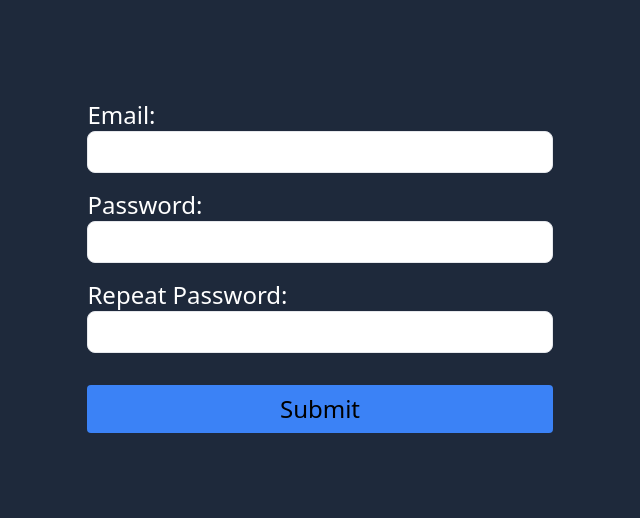
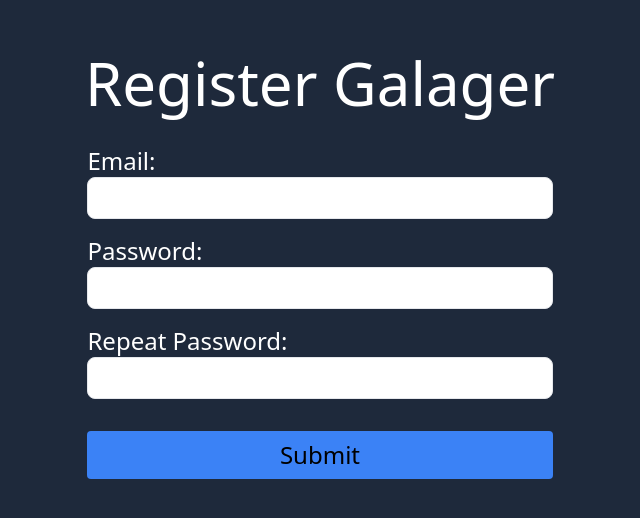
Before and after one commit to bereilhp/galager, a Next.js app in the folder my-app/: page /register in a window 1280 px wide. Shown: the part 134-652 px from the top of the page, without its empty margins (320-960 px from the left). Built offline with nearby package versions, Linux system fonts and the light colour scheme.

Commit message:
Fix register component center using tailwind css

```diff
--- a/my-app/src/components/Register.jsx
+++ b/my-app/src/components/Register.jsx
@@ -8,7 +8,10 @@ export default function Register() {
         <title>Register Page</title>
         <link rel="icon" href="/galager.ico" />
       </Head>
-      <div className={styles.firstDiv}>
+      <div className={styles.background}>
+      <div className={styles.center}>
+        <h1 className={styles.head}>Register Galager</h1>
+        <div className={styles.bottom8}></div>
           <form>
             <div className={styles.bottom4}>
               <label className={styles.eAndP}>Email:</label>
@@ -28,5 +31,6 @@ export default function Register() {
           </form>
         </div>
       </div>
+    </div>
   );
 }
--- a/my-app/src/styles/Register.module.css
+++ b/my-app/src/styles/Register.module.css
@@ -1,5 +1,13 @@
-.firstDiv {
-    @apply bg-slate-800 flex items-center justify-center h-screen;
+.background {
+    @apply bg-slate-800 h-screen w-screen flex justify-center items-center;
+}
+
+.center {
+    @apply flex flex-col items-center justify-center h-full;
+}
+
+.head {
+    @apply text-6xl text-white;
 }
 
 .eAndP {
@@ -7,17 +15,17 @@
 }
 
 .eAndPInput {
-    @apply w-full px-4 py-2 border rounded-lg text-green-500
+    @apply w-full px-4 py-2 border rounded-lg text-green-500;
 }
 
 .bottom4 {
-    @apply mb-4
+    @apply mb-4;
 }
 
 .bottom8 {
-    @apply mb-8
+    @apply mb-8;
 }
 
 .buttonSubmit {
-    @apply text-2xl w-full px-4 py-2 text-black bg-blue-500 rounded hover:bg-sky-700
+    @apply text-2xl w-full px-4 py-2 text-black bg-blue-500 rounded hover:bg-sky-700;
 }
```
Also changed, not shown: 1 other file (tests, documents, lock files or other folders). Lines whose indentation alone changed are shown as unchanged.
